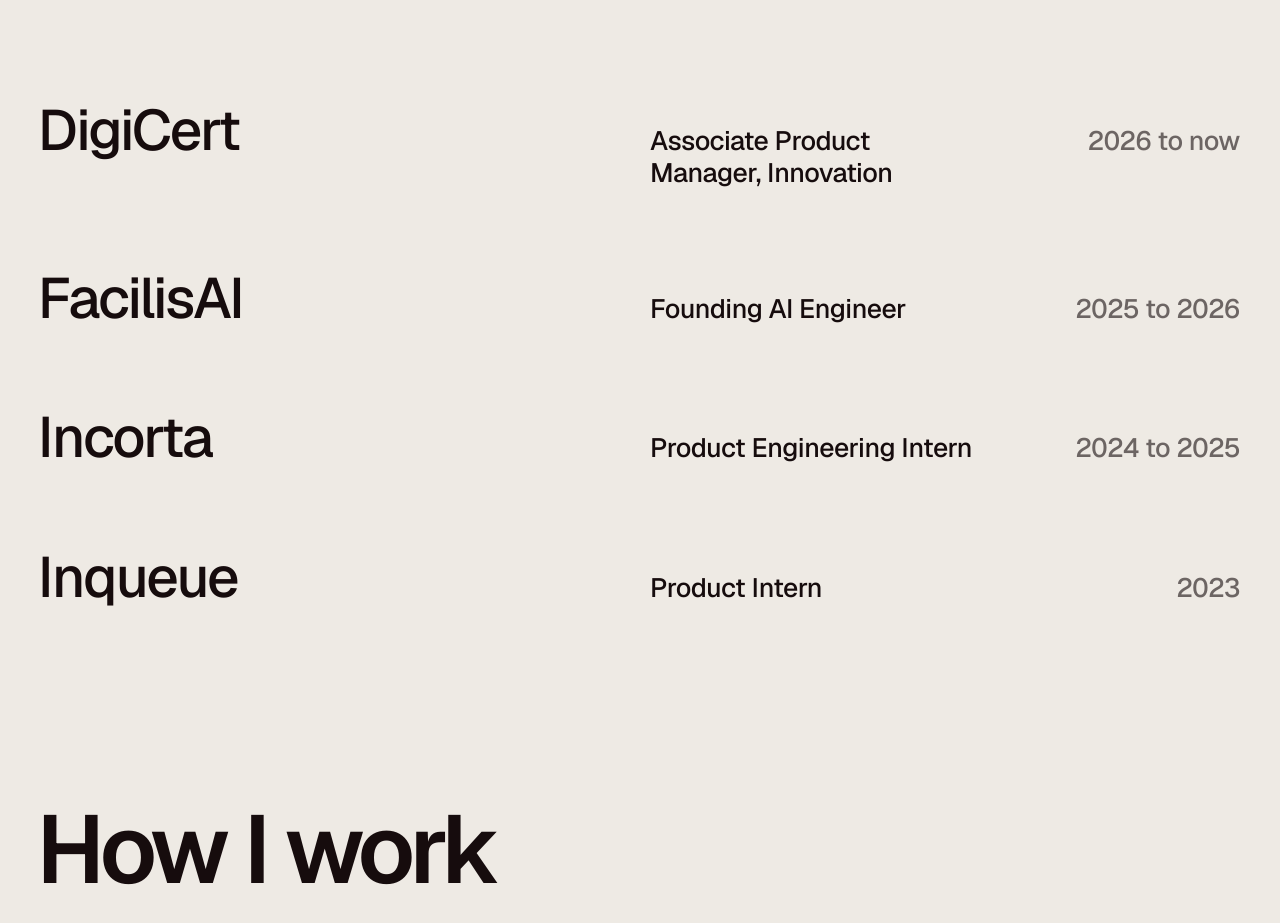
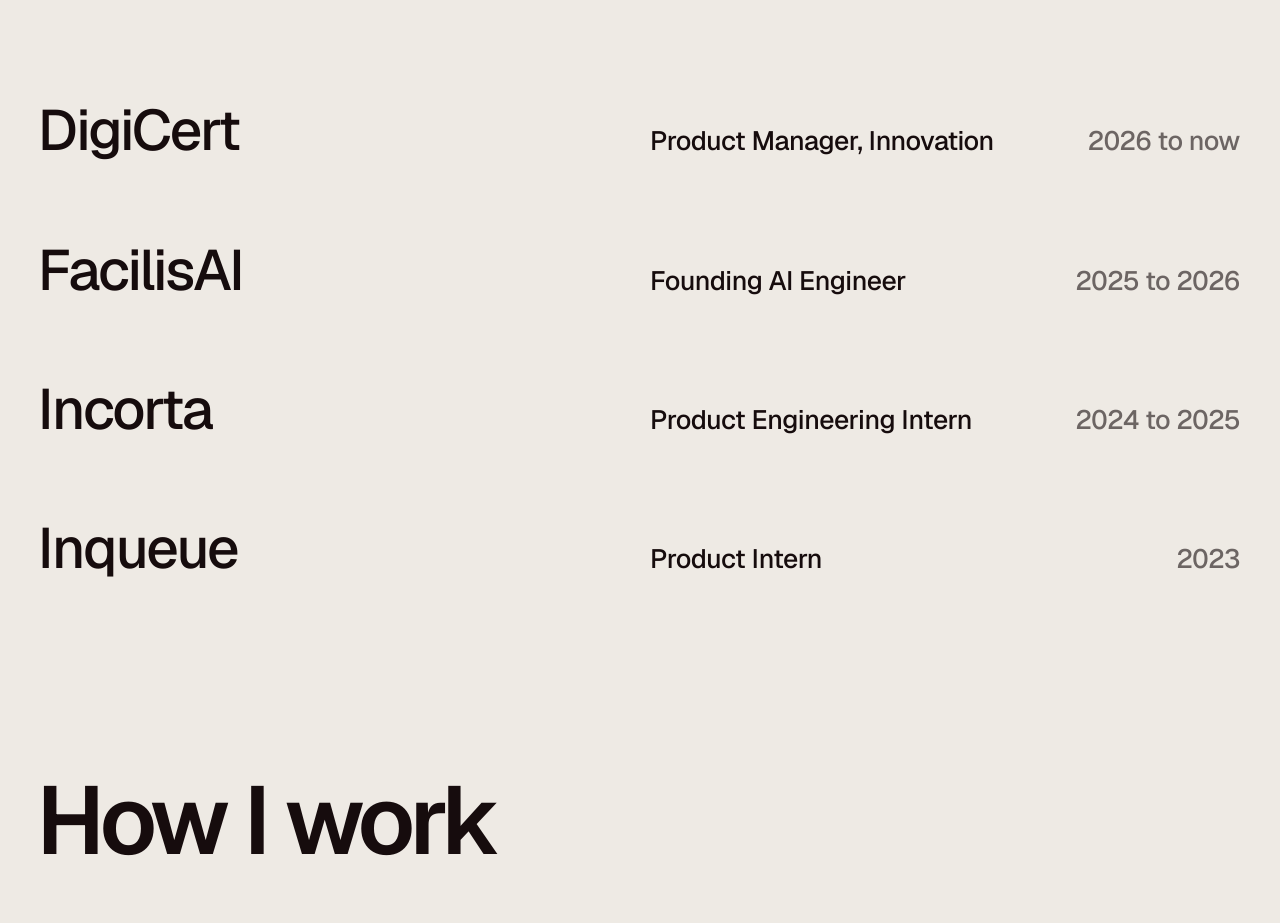
Before and after one commit to zkortam/zakariakortam, a Next.js app: page /about in a window 1280 px wide. Shown: the part 1500-2423 px from the top of the page. Built offline with nearby package versions, Linux system fonts and the light colour scheme.

Commit message:
Title: Product Manager at DigiCert
Co-Authored-By: Claude Opus 5.5 <noreply@anthropic.com>

```diff
--- a/src/app/about/page.tsx
+++ b/src/app/about/page.tsx
@@ -11,7 +11,7 @@ export const metadata: Metadata = pageMeta({
   ogTitle: 'About Zakaria Kortam',
   type: 'profile',
   description:
-    'Zakaria Kortam is an Associate Product Manager at DigiCert who takes products from zero to one, end to end. UC San Diego EE, based in San Jose.',
+    'Zakaria Kortam is a Product Manager at DigiCert who takes products from zero to one, end to end. UC San Diego EE, based in San Jose.',
 })
 
 function Rows({ items }: { items: readonly { label: string; value: string }[] }) {
--- a/src/app/layout.tsx
+++ b/src/app/layout.tsx
@@ -31,7 +31,7 @@ const HEAD_SCRIPT =
 
 const HOME_TITLE = "Zakaria Kortam | Product Manager & Builder";
 const HOME_DESCRIPTION =
-  "Zakaria Kortam, Associate Product Manager (Innovation) at DigiCert, builds products 0 to 1: Helio, Surf, Surf Messenger, SPICE++, RTL++, and AiroFind.";
+  "Zakaria Kortam, Product Manager (Innovation) at DigiCert, builds products 0 to 1: Helio, Surf, Surf Messenger, SPICE++, RTL++, and AiroFind.";
 
 // viewport-fit=cover lets the oxblood run under notches, islands and the home indicator; the safe-area
 // insets in globals.css keep every control clear of them. theme-color starts oxblood and then follows the
--- a/src/components/StructuredData.tsx
+++ b/src/components/StructuredData.tsx
@@ -25,7 +25,7 @@ export function StructuredData() {
             name: SITE_NAME,
             url: `${SITE_URL}/`,
             image: absUrl('/zakaria.png'),
-            jobTitle: 'Associate Product Manager',
+            jobTitle: 'Product Manager',
             worksFor: { '@type': 'Organization', name: 'DigiCert', url: 'https://www.digicert.com' },
             alumniOf: [
               { '@type': 'CollegeOrUniversity', name: 'UC San Diego', url: 'https://ucsd.edu' },
--- a/src/lib/projects-data.ts
+++ b/src/lib/projects-data.ts
@@ -41,7 +41,7 @@ export const projects: Project[] = [
     kind: 'work',
     featured: true,
     year: '2026 to now',
-    role: 'Associate Product Manager, Innovation',
+    role: 'Product Manager, Innovation',
     org: 'DigiCert',
     overview:
       'I work on new products at DigiCert, the certificate authority behind a large share of the web’s TLS, code signing, and PKI.',
--- a/src/lib/site.ts
+++ b/src/lib/site.ts
@@ -18,9 +18,9 @@ export const LOCATION = 'San Jose, California'
 
 export const COPY = {
   heroLines: [
-    'Associate Product Manager at',
-    'DigiCert. On my own time I build',
-    'Helio, Surf, SPICE++, and AiroFind.',
+    'Product Manager at DigiCert.',
+    'On my own time I build Helio,',
+    'Surf, SPICE++, and AiroFind.',
   ],
   statementLead: 'I work on the whole product.',
   statementRest: 'Talking to customers, deciding what to build, writing the code, and shipping it.',
```
Also changed, not shown: public/llms.txt.
